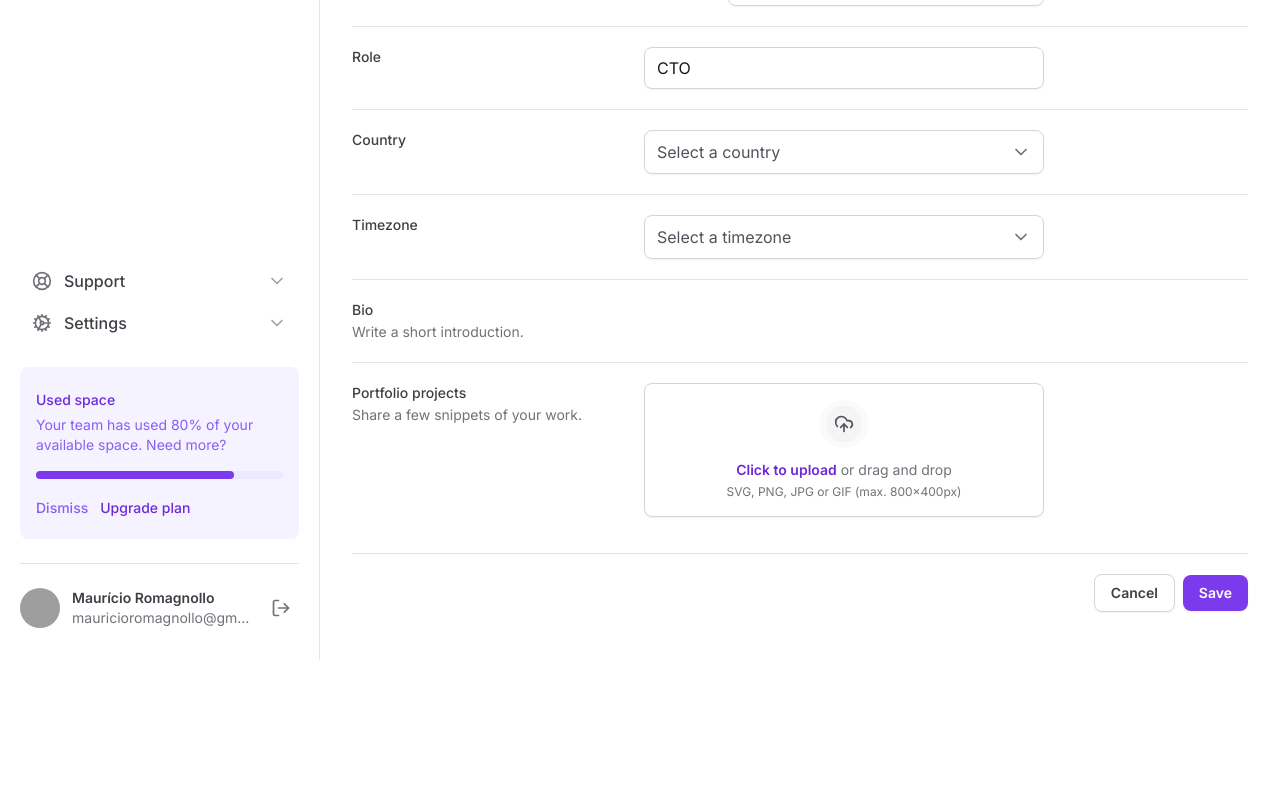
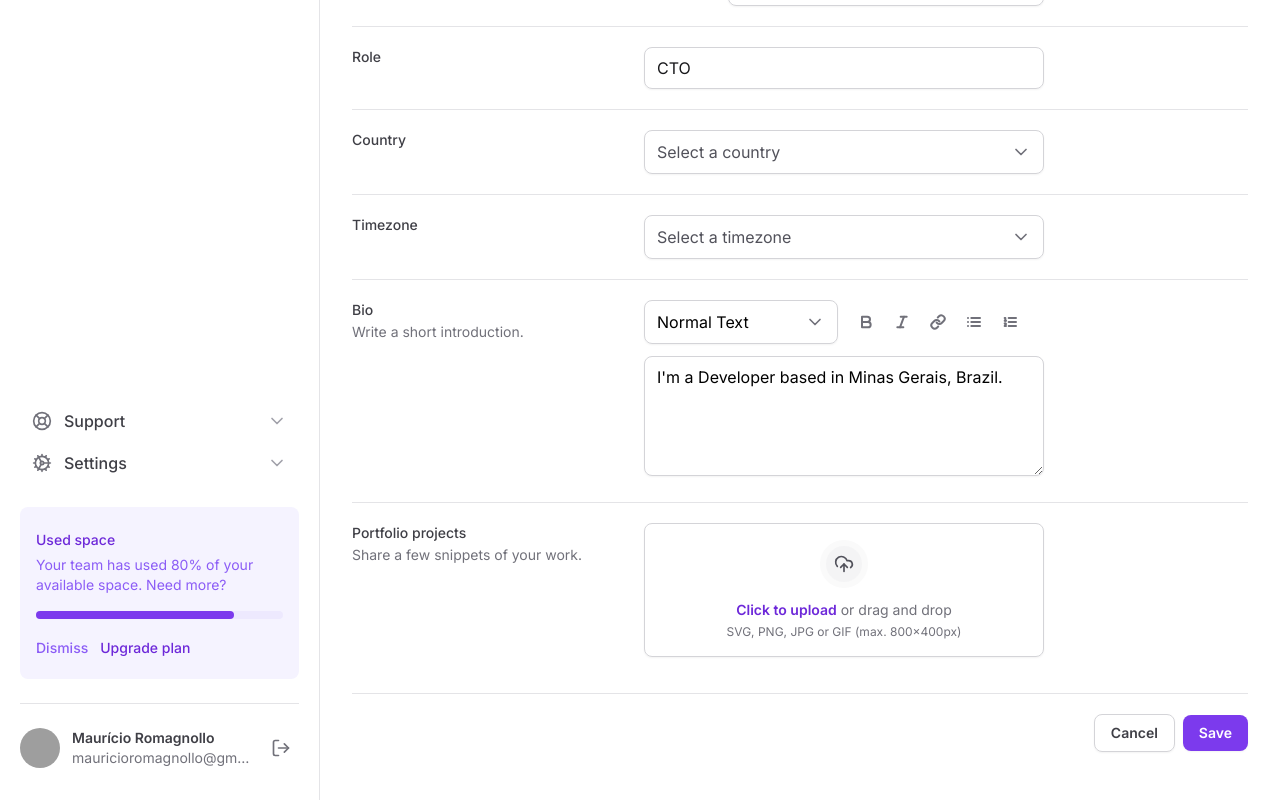
Before and after one commit to mauricioromagnollo/ignite-tailwind, a Next.js app: page / in a window 1280 px wide. Shown: the part 544-1344 px from the top of the page. Before the commit the page ends 1204 px from the top, so only its background shows below. Built offline with nearby package versions, Linux system fonts and the light colour scheme; grey boxes are pictures that could not be loaded.

Commit message:
feat: add TextArea component

```diff
--- a/src/app/page.tsx
+++ b/src/app/page.tsx
@@ -1,6 +1,6 @@
-import { Mail } from 'lucide-react'
+import { Bold, Italic, Link, List, ListOrdered, Mail } from 'lucide-react'
 
-import { FileInput, Select, SelectItem, Input } from '@/components'
+import { FileInput, Select, SelectItem, Input, TextArea } from '@/components'
 import { SettingsTabs } from '@/components/settings-tabs'
 
 export default function Home() {
@@ -142,7 +142,58 @@
               </span>
             </label>
 
-            <div></div>
+            <div className="space-y-3">
+              <div className="grid grid-cols-2 gap-3">
+                <Select placeholder="" defaultValue="normal">
+                  <SelectItem
+                    value="normal"
+                    defaultChecked
+                    text="Normal Text"
+                  />
+                  <SelectItem value="md" text="Markdown" />
+                </Select>
+
+                <div className="flex items-center gap-1">
+                  <button
+                    type="button"
+                    className="rounded-md p-2 hover:bg-zinc-50"
+                  >
+                    <Bold className="h-4 w-4 text-zinc-500" strokeWidth={3} />
+                  </button>
+                  <button
+                    type="button"
+                    className="rounded-md p-2 hover:bg-zinc-50"
+                  >
+                    <Italic className="h-4 w-4 text-zinc-500" strokeWidth={3} />
+                  </button>
+                  <button
+                    type="button"
+                    className="rounded-md p-2 hover:bg-zinc-50"
+                  >
+                    <Link className="h-4 w-4 text-zinc-500" strokeWidth={3} />
+                  </button>
+                  <button
+                    type="button"
+                    className="rounded-md p-2 hover:bg-zinc-50"
+                  >
+                    <List className="h-4 w-4 text-zinc-500" strokeWidth={3} />
+                  </button>
+                  <button
+                    type="button"
+                    className="rounded-md p-2 hover:bg-zinc-50"
+                  >
+                    <ListOrdered
+                      className="h-4 w-4 text-zinc-500"
+                      strokeWidth={3}
+                    />
+                  </button>
+                </div>
+              </div>
+              <TextArea
+                id="bio"
+                defaultValue="I'm a Developer based in Minas Gerais, Brazil."
+              />
+            </div>
           </div>
 
           <div className="grid-cols-form grid gap-3 pt-5">
--- a/src/components/form/select/select.tsx
+++ b/src/components/form/select/select.tsx
@@ -4,14 +4,14 @@
 import { ChevronDown } from 'lucide-react'
 import * as RadixSelect from '@radix-ui/react-select'
 
-type SelectProps = {
+export interface SelectProps extends RadixSelect.SelectProps {
   children: ReactNode
   placeholder?: string
 }
 
-export function Select({ children, placeholder }: SelectProps) {
+export function Select({ children, placeholder, ...props }: SelectProps) {
   return (
-    <RadixSelect.Root>
+    <RadixSelect.Root {...props}>
       <RadixSelect.Trigger className="flex h-11 w-full items-center justify-between gap-2 rounded-lg border border-zinc-300 px-3 py-2 shadow-sm data-[placeholder]:text-zinc-600">
         <RadixSelect.Value placeholder={placeholder} className="text-black" />
         <RadixSelect.Icon>
@@ -24,7 +24,7 @@
           side="bottom"
           position="popper"
           sideOffset={8}
-          className="z-10 w-[--radix-select-trigger-width] overflow-hidden rounded-lg border border-zinc-200 bg-white"
+          className="z-10 w-[--radix-select-trigger-width] overflow-hidden rounded-lg border border-zinc-200 bg-white shadow-sm"
         >
           <RadixSelect.Viewport>{children}</RadixSelect.Viewport>
         </RadixSelect.Content>
--- /dev/null
+++ b/src/components/form/textarea.tsx
@@ -0,0 +1,12 @@
+import { ComponentProps } from 'react'
+
+type TextAreaProps = ComponentProps<'textarea'>
+
+export function TextArea(props: TextAreaProps) {
+  return (
+    <textarea
+      className="min-h-[120px] w-full resize-y rounded-lg border border-zinc-300 px-3 py-2 shadow-sm"
+      {...props}
+    />
+  )
+}
--- a/src/components/index.ts
+++ b/src/components/index.ts
@@ -1,4 +1,5 @@
 export { Sidebar } from './sidebar'
 export { FileInput } from './form/file-input'
 export { Select, SelectItem } from './form/select'
+export { TextArea } from './form/textarea'
 export { Input } from './input'
```
